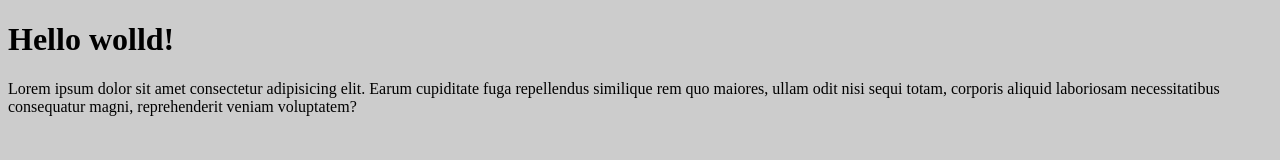
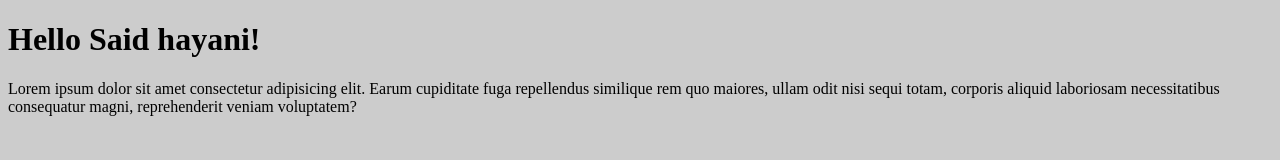
Before and after one commit to hayanisaid/learning-git, a plain HTML site: page index.html in a window 1280 px wide. Drawn offline with Linux system fonts and the light colour scheme.

Commit message:
add my name

```diff
--- a/index.html
+++ b/index.html
@@ -9,7 +9,7 @@
 </head>
 <body>
    <div class="main">
-       <h1>Hello wolld!</h1>
+       <h1>Hello Said hayani!</h1>
        <p>
            Lorem ipsum dolor sit amet consectetur adipisicing elit. Earum cupiditate fuga repellendus similique rem quo maiores, ullam odit nisi sequi totam, corporis aliquid laboriosam necessitatibus consequatur magni, reprehenderit veniam voluptatem?
        </p>
```
